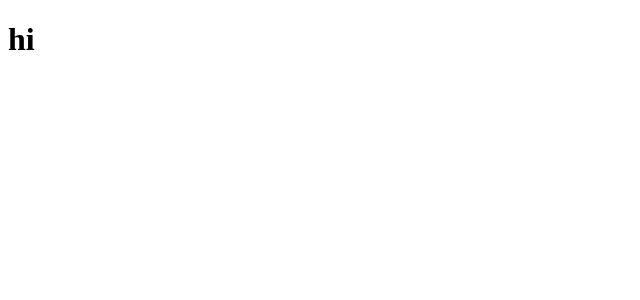
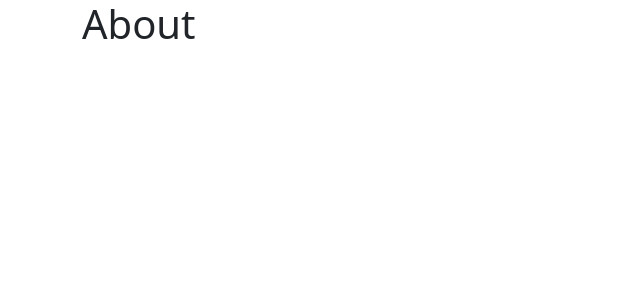
Before and after one commit to edo979/shopping-cart, a React (Vite) app: page /about in a window 1280 px wide. Shown: the top 300 px of the page, without its empty margins (0-640 px from the left). Built offline with nearby package versions, Linux system fonts and the light colour scheme.

Commit message:
add basic routes

```diff
--- a/src/App.tsx
+++ b/src/App.tsx
@@ -1,5 +1,19 @@
+import { Routes, Route } from 'react-router-dom'
+import { Container } from 'react-bootstrap'
+import { Home } from './pages/Home'
+import { Store } from './pages/Store'
+import { About } from './pages/About'
+
 function App() {
-  return <h1>hi</h1>
+  return (
+    <Container>
+      <Routes>
+        <Route path="/" element={<Home />} />
+        <Route path="/store" element={<Store />} />
+        <Route path="/about" element={<About />} />
+      </Routes>
+    </Container>
+  )
 }
 
 export default App
--- a/src/main.tsx
+++ b/src/main.tsx
@@ -1,9 +1,13 @@
 import React from 'react'
 import ReactDOM from 'react-dom/client'
+import { BrowserRouter } from 'react-router-dom'
 import App from './App'
+import 'bootstrap/dist/css/bootstrap.min.css'
 
 ReactDOM.createRoot(document.getElementById('root') as HTMLElement).render(
   <React.StrictMode>
-    <App />
+    <BrowserRouter>
+      <App />
+    </BrowserRouter>
   </React.StrictMode>
 )
--- /dev/null
+++ b/src/pages/About.tsx
@@ -0,0 +1,3 @@
+export function About() {
+  return <h1>About</h1>
+}
--- /dev/null
+++ b/src/pages/Home.tsx
@@ -0,0 +1,3 @@
+export function Home() {
+  return <h1>Home</h1>
+}
--- /dev/null
+++ b/src/pages/Store.tsx
@@ -0,0 +1,3 @@
+export function Store() {
+  return <h1>Store</h1>
+}
```
